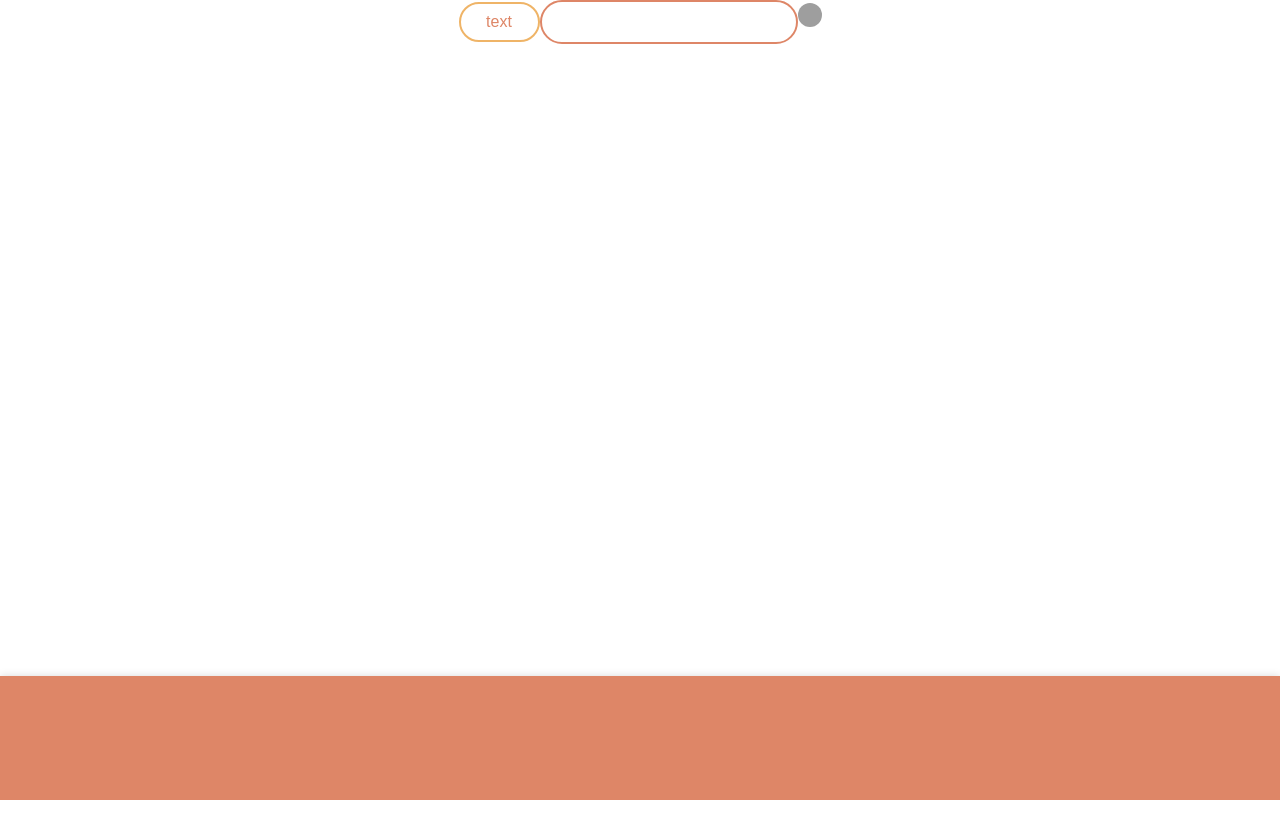
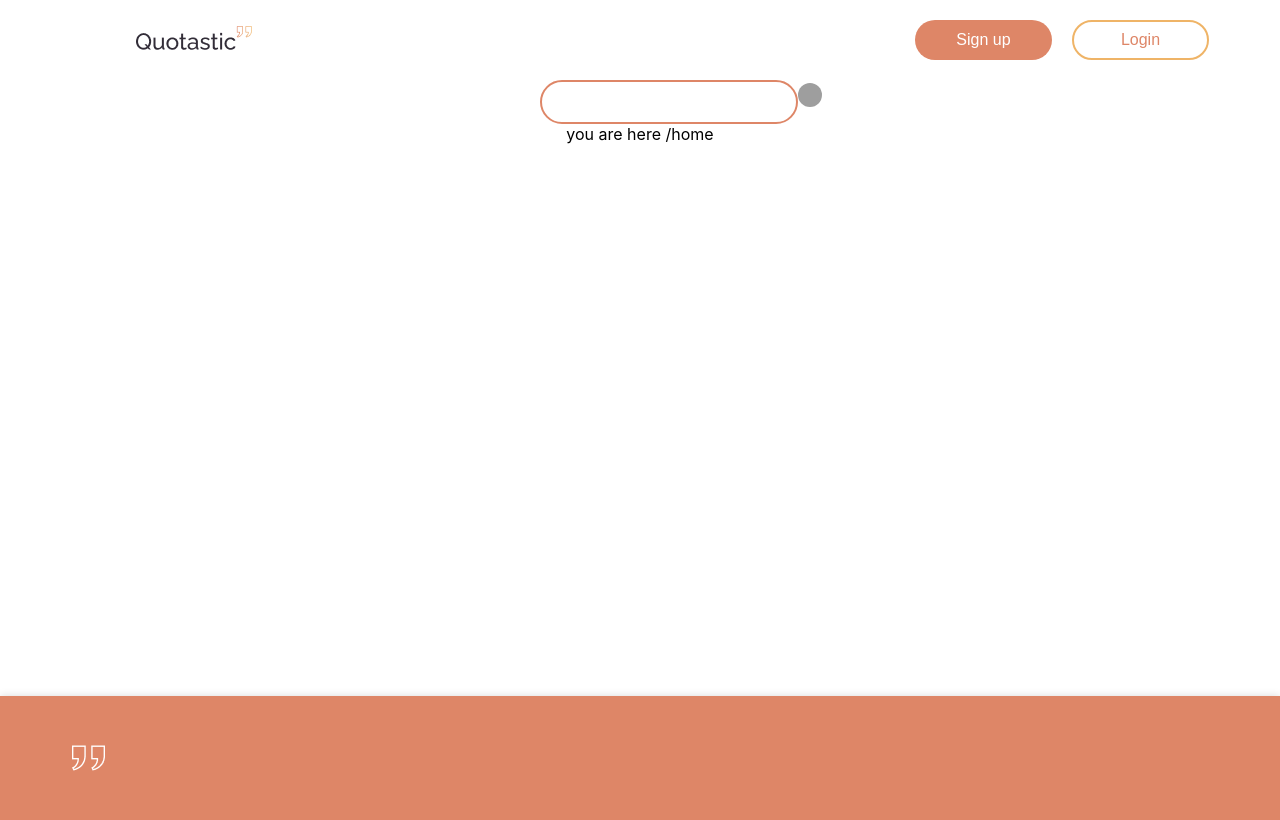
Before and after one commit to Shkettoe/project-1-frontend, a React (Create React App) app: page /home in a window 1280 px wide. Shown: the top 820 px of the page. Built offline with nearby package versions, Linux system fonts and the light colour scheme; grey boxes are pictures that could not be loaded.

Commit message:
header footer

```diff
--- a/src/App.css
+++ b/src/App.css
@@ -91,3 +91,36 @@ body{
     order: 0;
     flex-grow: 0;
 }
+
+.navbar{
+    display: flex;
+    flex-direction: row;
+    justify-content: space-between;
+    align-items: center;
+    padding: 0px;
+    gap: 645px;
+
+    width: 80%;
+    margin: 20px auto;
+
+    height: 40px;
+}
+
+a{
+    text-decoration: none;
+}
+
+a div{
+    color: #322D38;
+}
+
+.navbar div button{
+    /* Login */
+
+    margin: 10px;
+
+    /* Inside auto layout */
+    flex: none;
+    order: 0;
+    flex-grow: 0;
+}
--- a/src/App.tsx
+++ b/src/App.tsx
@@ -1,22 +1,28 @@
-import { Routes, Route } from 'react-router-dom'
+import { Routes, Route, useLocation } from 'react-router-dom'
 import './App.css'
 import Footer from './layouts/Footer'
 import { ButtonVars, ImgVars } from './assets/Vars'
 import { ButtonST } from './assets/Button.style'
 import { InputST } from './assets/Input.style'
 import { ImgST } from './assets/Img.style'
+import NavBar from './layouts/NavBar'
+import Wrap from './layouts/Wrap'
 const img = require('./assets/images/default.png')
 
 const App = () => {
+  const location = useLocation()
   return (
-    <div className='App'>
-        <ButtonST content='text' width='81px' style={ButtonVars.white}/>
+    <Wrap>
+        <ButtonST content='text' width='81px' style={ButtonVars.head2}/>
         <InputST width='200px' />
         <ImgST url={img} width={ImgVars.small} />
+        <div>you are here {location.pathname}</div>
         <Routes>
+          <Route path='/register'/>
+          <Route path='/login'/>
         </Routes>
         <Footer/>
-    </div>
+    </Wrap>
   )
 }
 
--- a/src/assets/Vars.ts
+++ b/src/assets/Vars.ts
@@ -12,9 +12,13 @@ export const ButtonVars = {
         fg: "#DE8667",
         border: "2px solid #EFB467"
     },
-    nobg:{
-        bg: "#fff",
+    head:{
+        bg: "rgba(0,0,0,0)",
         fg: "#DE8667"
+    },
+    head2:{
+        bg: "rgba(0,0,0,0)",
+        fg: "#fff"
     }
 }
 
--- a/src/components/Img.tsx
+++ b/src/components/Img.tsx
@@ -3,7 +3,7 @@ import { Props } from '../interfaces/Component.interface'
 
 const Img: React.FC<Props> = ({className, url, width}) => {
   return (
-    <img className={className} src={url} width={width}/>
+      <img className={className} src={url} width={width}/>
   )
 }
 
--- a/src/layouts/Footer.tsx
+++ b/src/layouts/Footer.tsx
@@ -1,10 +1,10 @@
-import React from 'react'
+const quote = require('../assets/images/Quotes.png')
 
 const Footer = () => {
     return (
         <footer className='footer'>
             <div>
-                <i className={"fa-solid fa-quote-right"}></i>
+                <img src={quote} />
                 <p>All Rights Reserved | skillupmentor.com</p>
             </div>
         </footer>
--- a/src/layouts/NavBar.tsx
+++ b/src/layouts/NavBar.tsx
@@ -1,11 +1,41 @@
-import React from 'react'
-import { NavLink } from 'react-router-dom'
+import { NavLink, useLocation } from 'react-router-dom'
+import { ButtonST } from '../assets/Button.style'
+import { ImgST } from '../assets/Img.style'
+import { ButtonVars, ImgVars } from '../assets/Vars'
+const img = require('../assets/images/default.png')
+const logo = require('../assets/images/Logo.png')
 
 const NavBar = () => {
+  const location = useLocation().pathname
+
+  const authBtns = () =>
+  <div style={{"display": "flex"}}>
+    <NavLink to={'/home'}><ButtonST content='Home' style={ButtonVars.head} /></NavLink>
+    <NavLink to={'/settings'}><ButtonST content='Settings' style={ButtonVars.head} /></NavLink>
+    <NavLink to={'/login'}><ButtonST content='Logout' style={ButtonVars.head} /></NavLink>
+    <NavLink style={{"display" : "flex", "alignItems": "center"}} to={'/home'}><ImgST url={img} width={ImgVars.medium} /></NavLink>
+  </div>
+
+  const btns = () => {
+    switch(location){
+      case "/register":
+        return <NavLink to={'/login'}><ButtonST width='137px' content='Login' style={ButtonVars.white}/></NavLink>
+      case "/login":
+        return <NavLink to={'/register'}><ButtonST width='137px' content='Sign up' style={ButtonVars.darkorange}/></NavLink>
+      default:
+        return (
+          <div style={{"display": "flex"}}>
+            <NavLink to={'/register'}><ButtonST width='137px' content='Sign up' style={ButtonVars.darkorange}/></NavLink>
+            <NavLink to={'/login'}><ButtonST width='137px' content='Login' style={ButtonVars.white}/></NavLink>
+          </div>
+        )
+    }
+  }
+
   return (
-    <nav>
-        <NavLink to={'/'}>index</NavLink>
-        <NavLink to={'/register'}>register</NavLink>
+    <nav className='navbar'>
+      <NavLink to={'/home'}><ImgST url={logo} /></NavLink>
+      {btns()}
     </nav>
   )
 }
```
Also changed, not shown: src/assets/images/Logo.png (added), src/assets/images/Quotes.png (added).
